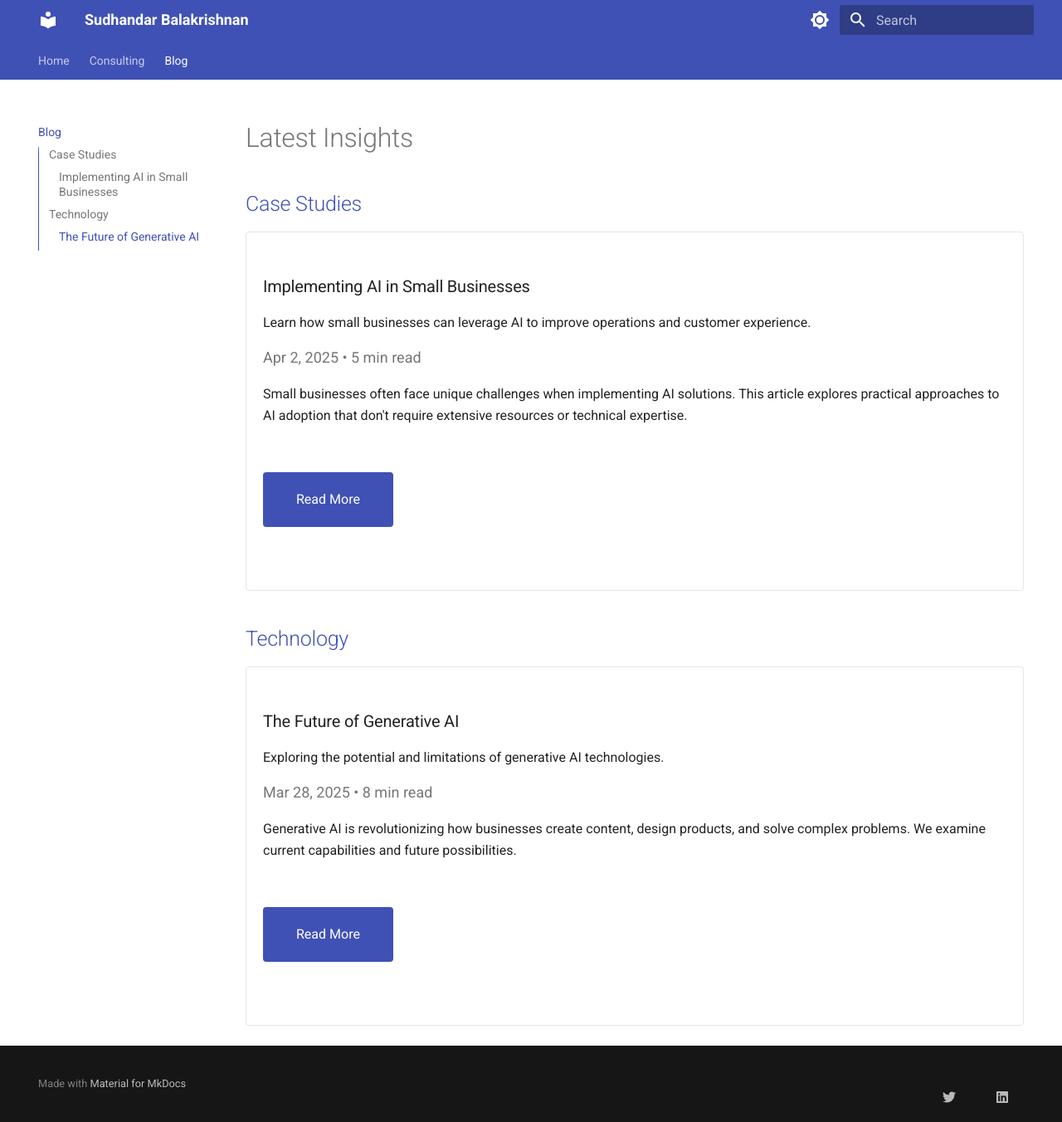
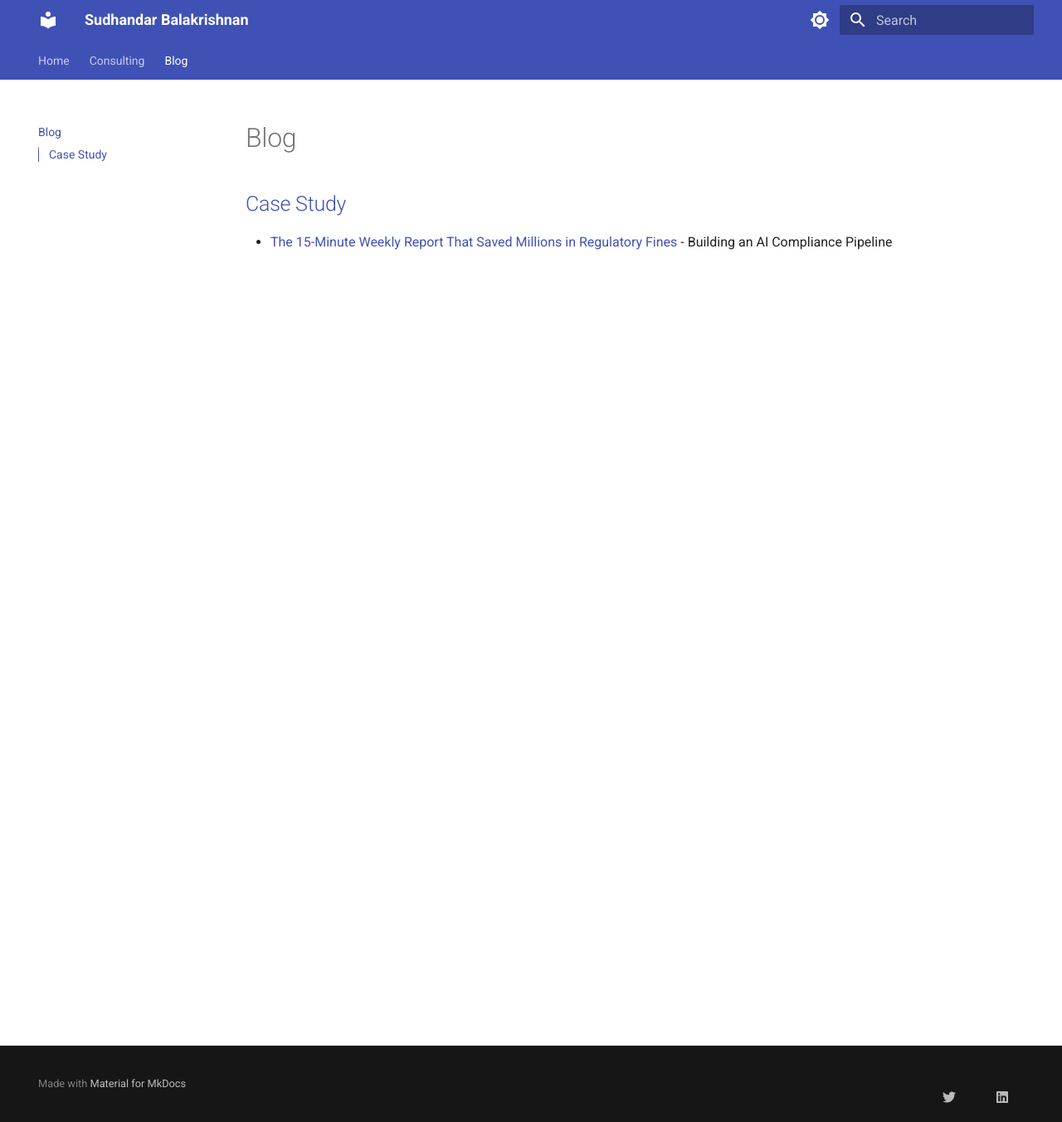
Before and after one commit to Sudhandar/blog, an MkDocs documentation site: the page built from docs/blog.md, in a window 1280 px wide and 1352 px high. Shown: the whole window at 83% size. Built offline with MkDocs 1.6.1 and Material for MkDocs 9.7.7, drawn with Linux system fonts in a browser that asks for light colours.

```diff
--- a/docs/blog.md
+++ b/docs/blog.md
@@ -1,35 +1,5 @@
-# Latest Insights
+# Blog
 
-## Case Studies
+## Case Study
 
-<div class="blog-card" markdown>
-
-### Implementing AI in Small Businesses {: #implementing-ai-in-small-businesses }
-
-Learn how small businesses can leverage AI to improve operations and customer experience.
-
-<div class="blog-meta">
-Apr 2, 2025 • 5 min read
-</div>
-
-Small businesses often face unique challenges when implementing AI solutions. This article explores practical approaches to AI adoption that don't require extensive resources or technical expertise.
-
-[Read More](#){: .cta-button }
-</div>
-
-## Technology
-
-<div class="blog-card" markdown>
-
-### The Future of Generative AI {: #the-future-of-generative-ai }
-
-Exploring the potential and limitations of generative AI technologies.
-
-<div class="blog-meta">
-Mar 28, 2025 • 8 min read
-</div>
-
-Generative AI is revolutionizing how businesses create content, design products, and solve complex problems. We examine current capabilities and future possibilities.
-
-[Read More](#){: .cta-button }
-</div>
+- [The 15-Minute Weekly Report That Saved Millions in Regulatory Fines](blog/compliance-pipeline-blog-markdown.md) - Building an AI Compliance Pipeline
--- a/docs/stylesheets/extra.css
+++ b/docs/stylesheets/extra.css
@@ -174,7 +174,7 @@
 }
 
 .results-grid > ul > li {
-    background: rgba(63, 81, 181, 0.1);
+    background: transparent !important;
     padding: 1.5rem;
     border-radius: 8px;
     margin-bottom: 1rem;
@@ -183,8 +183,8 @@
 }
 
 .results-grid > ul > li:hover {
-    transform: translateY(-5px);
-    box-shadow: 0 4px 12px rgba(63, 81, 181, 0.15);
+    background: transparent !important;
+    transform: none !important;
 }
 
 .results-grid > ul > li > strong {
@@ -201,3 +201,5 @@
     font-size: 0.95rem;
     line-height: 1.6;
 }
+
+/* Clean up unnecessary sidebar styles */
--- a/mkdocs.yml
+++ b/mkdocs.yml
@@ -11,6 +11,7 @@
     - search.suggest
     - navigation.indexes
     - header.autohide
+    - toc.permalink
   palette:
     - scheme: default
       primary: indigo
```
Also changed, not shown: docs/blog/compliance-pipeline-blog-markdown.md (added, +135 -0 lines), docs/consulting.md (+1 -1 lines), docs/index.md (+11 -11 lines), docs/blog/workflow-diagram.png (added).
